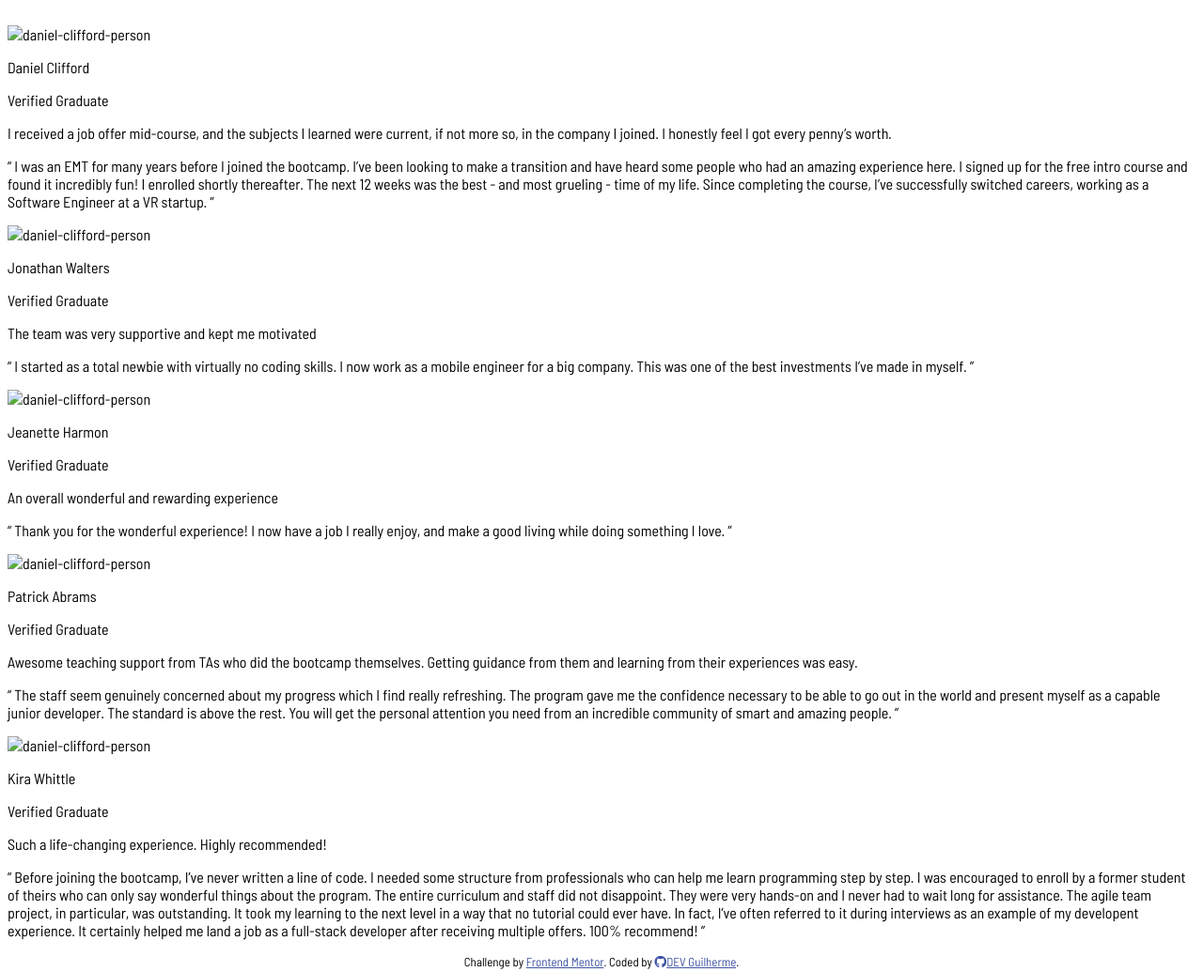
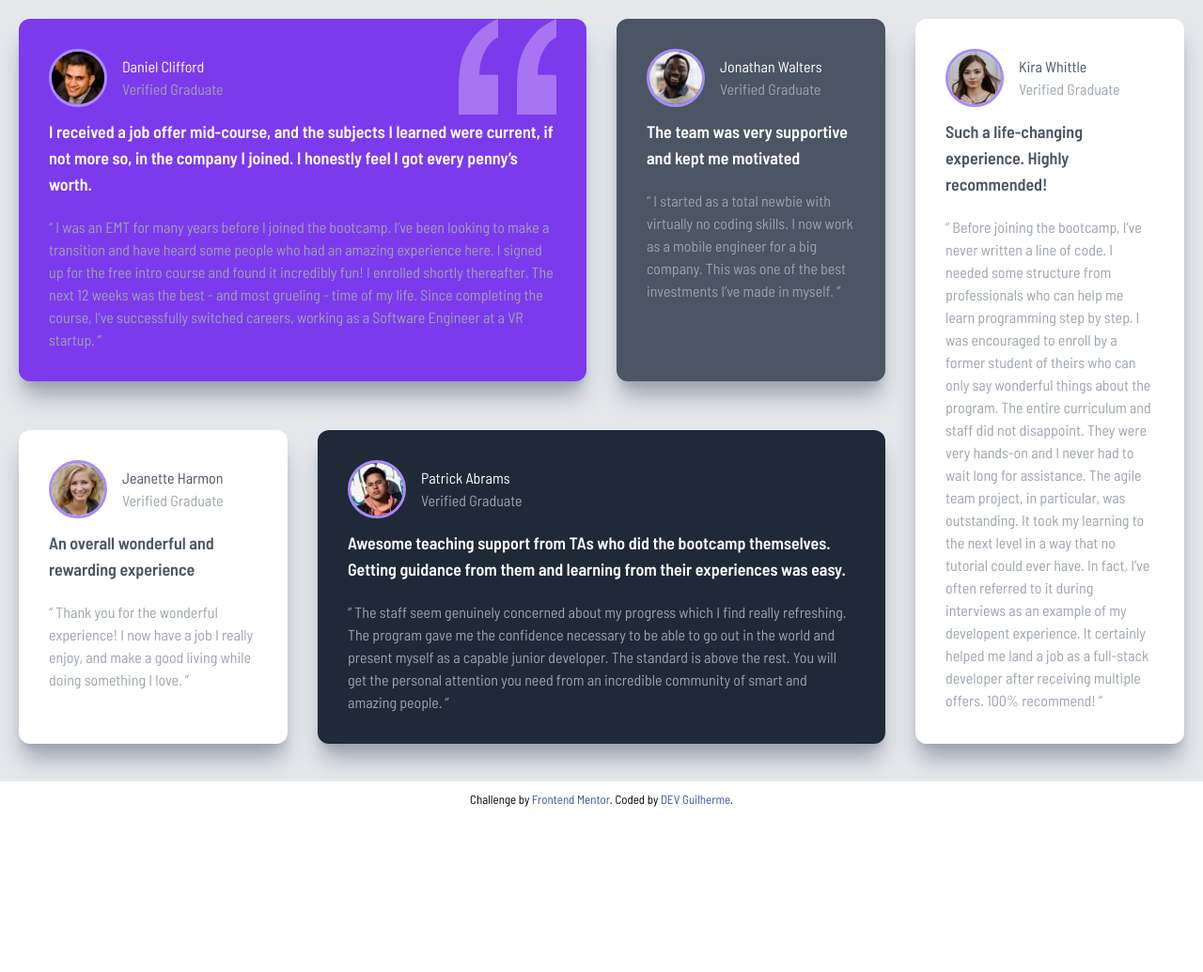
Before and after one commit to guilhermedev05/testimonial-grid-tailwindcss, a website: page index.html in a window 1280 px wide. Shown: the whole page at 94% size. After the commit the page ends 872 px from the top, so only its background shows below. Drawn offline with Linux system fonts and the light colour scheme; the site is published under a folder, as on GitHub Pages, so addresses that start at the root find nothing.

Commit message:
Mudança nas pastas

```diff
--- a/index.html
+++ b/index.html
@@ -3,8 +3,8 @@
 <head>
   <meta charset="UTF-8">
   <meta name="viewport" content="width=device-width, initial-scale=1.0"> <!-- displays site properly based on user's device -->
-  <link rel="stylesheet" href="/dist/server.css">
-  <link rel="icon" type="image/png" sizes="32x32" href="./images/favicon-32x32.png">
+  <link rel="stylesheet" href="dist/server.css">
+  <link rel="icon" type="image/png" sizes="32x32" href="images/favicon-32x32.png">
   <link rel="preconnect" href="https://fonts.googleapis.com">
 <link rel="preconnect" href="https://fonts.gstatic.com" crossorigin>
 <link href="https://fonts.googleapis.com/css2?family=Barlow+Semi+Condensed:ital,wght@0,100;0,200;0,300;0,400;0,500;0,600;0,700;0,800;0,900;1,100;1,200;1,300;1,400;1,500;1,600;1,700;1,800;1,900&display=swap" rel="stylesheet">
@@ -23,10 +23,10 @@
   <main>
     <section class="mx-auto bg-gray-200 p-5 lg:grid lg:grid-cols-4 lg:gap-8">
       <article class="bg-violet-600 p-8 relative rounded-xl mx-auto mb-5 shadow-xl shadow-gray-400 lg:max-w-none lg:col-start-1 lg:-col-end-3 lg:row-start-1 lg:row-end-2">
-        <img class="absolute top-0 right-8 -z-1" src="/images/bg-pattern-quotation.svg" alt="">
+        <img class="absolute top-0 right-8 -z-1" src="images/bg-pattern-quotation.svg" alt="">
         <div class="flex items-center gap-4 relative">
           <div class="rounded-full border-[3px] border-violet-400">
-            <img class="rounded-full" src="/images/image-daniel.jpg" alt="daniel-clifford-person">
+            <img class="rounded-full" src="images/image-daniel.jpg" alt="daniel-clifford-person">
           </div>
           <div class="flex flex-col" >
             <p class="text-white mt-1">Daniel Clifford</p>
@@ -51,7 +51,7 @@
       <article class="bg-gray-600 p-8 relative rounded-xl mx-auto mb-5 shadow-xl shadow-gray-400 lg:max-w-none lg:col-start-3 lg:col-end-4 lg:row-start-1 lg:row-end-2">
         <div class="flex items-center gap-4">
           <div class="rounded-full border-[3px] border-violet-400">
-            <img class="rounded-full" src="/images/image-jonathan.jpg" alt="daniel-clifford-person">
+            <img class="rounded-full" src="images/image-jonathan.jpg" alt="daniel-clifford-person">
           </div>
           <div class="flex flex-col" >
             <p class="text-white mt-1">Jonathan Walters</p>
@@ -72,7 +72,7 @@
       <article class="bg-white p-8 relative rounded-xl mx-auto mb-5 shadow-xl shadow-gray-400 lg:max-w-none lg:col-start-1 lg:col-end-2 lg:row-start-2 lg:row-end-3">
         <div class="flex items-center gap-4">
           <div class="rounded-full border-[3px] border-violet-400">
-            <img class="rounded-full" src="/images/image-jeanette.jpg" alt="daniel-clifford-person">
+            <img class="rounded-full" src="images/image-jeanette.jpg" alt="daniel-clifford-person">
           </div>
           <div class="flex flex-col" >
             <p class="text-gray-600 mt-1">Jeanette Harmon</p>
@@ -93,7 +93,7 @@
       <article class="bg-gray-800 p-8 relative rounded-xl mx-auto mb-5 shadow-xl shadow-gray-400 lg:max-w-none lg:col-start-2 lg:col-end-4 lg:row-start-2 lg:row-end-3">
         <div class="flex items-center gap-4">
           <div class="rounded-full border-[3px] border-violet-400">
-            <img class="rounded-full" src="/images/image-patrick.jpg" alt="daniel-clifford-person">
+            <img class="rounded-full" src="images/image-patrick.jpg" alt="daniel-clifford-person">
           </div>
           <div class="flex flex-col" >
             <p class="text-white mt-1">Patrick Abrams</p>
@@ -117,7 +117,7 @@
       <article class="bg-white p-8 relative rounded-xl mx-auto mb-5 shadow-xl shadow-gray-400 lg:max-w-none lg:col-start-4 lg:col-end-5 lg:row-start-1 lg:row-end-3">
         <div class="flex items-center gap-4">
           <div class="rounded-full border-[3px] border-violet-400">
-            <img class="rounded-full" src="/images/image-kira.jpg" alt="daniel-clifford-person">
+            <img class="rounded-full" src="images/image-kira.jpg" alt="daniel-clifford-person">
           </div>
           <div class="flex flex-col" >
             <p class="text-gray-600 mt-1">Kira Whittle</p>
```
